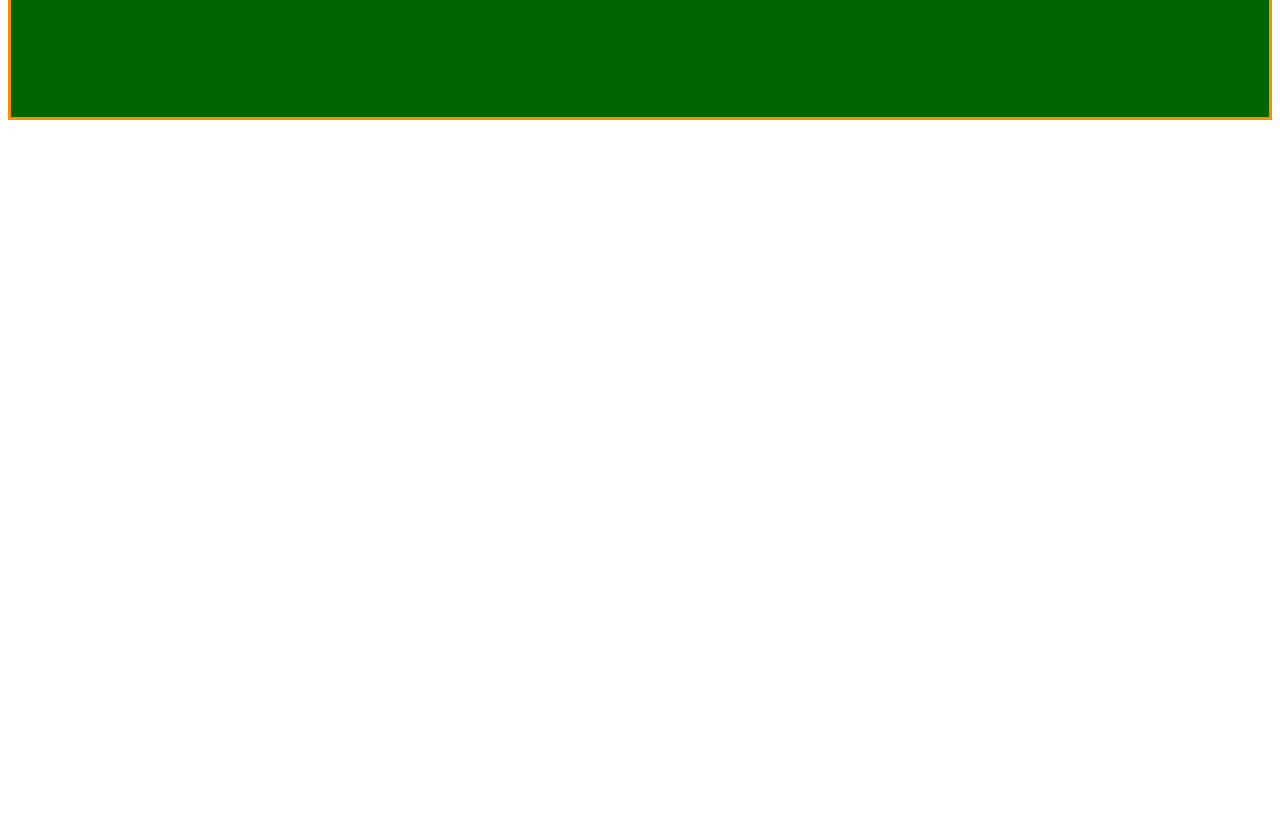
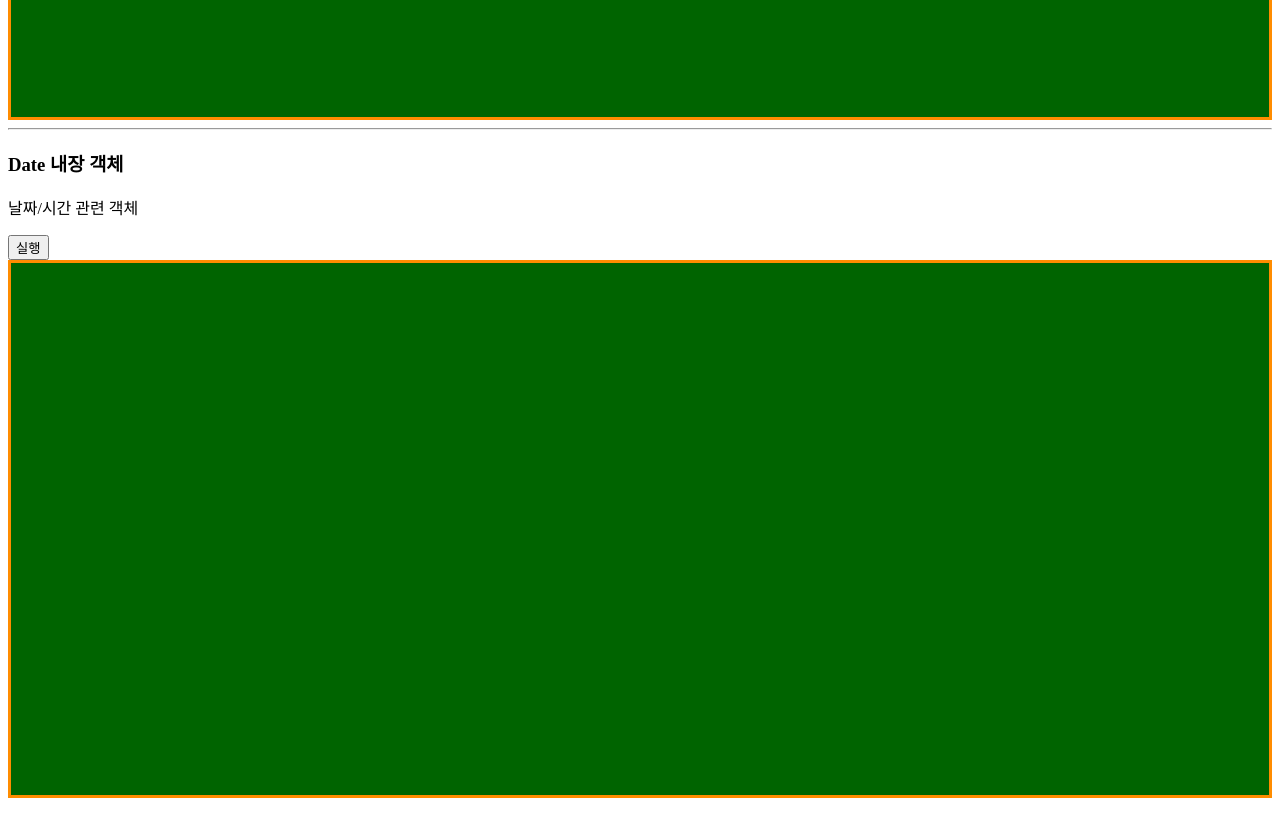
Before and after one commit to Seong-Jun1525/html-css-js, a plain HTML site: page 01_front-workspace/03_JavaScript/07_object.html in a window 1280 px wide. Shown: the part 3780-4616 px from the top of the page. Before the commit the page ends 4448 px from the top, so only its background shows below. Drawn offline with Linux system fonts and the light colour scheme.

Commit message:
07_object 공부 내용 정리

```diff
--- a/01_front-workspace/03_JavaScript/07_object.html
+++ b/01_front-workspace/03_JavaScript/07_object.html
@@ -124,6 +124,15 @@
     <button onclick="test7();">실행</button>
     <div class="area small" id="area7"></div>
 
+    <hr>
+    <h3>Date 내장 객체</h3>
+    <p>
+        날짜/시간 관련 객체
+    </p>
+
+    <button onclick="test8();">실행</button>
+    <div class="area big" id="area8"></div>
+
     <br><br><br><br><br><br><br><br><br><br><br><br><br><br><br><br><br><br><br><br><br><br><br><br><br><br><br><br><br><br>
     <script src="./res/js/07_object.js"></script>
 </body>
--- a/01_front-workspace/03_JavaScript/res/js/07_object.js
+++ b/01_front-workspace/03_JavaScript/res/js/07_object.js
@@ -267,3 +267,69 @@ const test7 = () => {
         ${person2.toString()}<br>
     `
 }
+
+const test8 = () => {
+    // 연도 : getFullYear() -> YYYY
+    // 월   : getMonth() + 1 -> mm
+    // 일   : getDate() -> dd
+    // 요일 : getDay() -> 숫자 타입 0 ~ 6
+    // 시   : getHours()
+    // 분   : getMinutes()
+    // 초   : getSeconds()
+
+    const area8 = document.getElementById("area8");
+
+    const now = new Date();
+
+    // getTime() : ms 단위로 출력
+
+    area8.innerHTML = `현재 날짜 및 시간(getTime()) : ${now.getTime()}<br>`;
+
+    // 2024년 12월 31일 날짜로 생성
+    const begin = new Date(2024, 11, 31); // 연도, 월-1, 일
+    const endDay = new Date(2025, 5, 18, 13, 0, 0); // 연도, 월-1, 일, 시, 분, 초
+    let day = endDay.getDay();
+
+    area8.innerHTML = `
+        ${begin.getTime()}<br>
+        ${endDay.getTime()}<br>
+        <hr>
+        현재 : ${now}<br>
+        개강일 : ${begin}<br>
+        종강일 : ${endDay}<br>
+        연도 : ${endDay.getFullYear()}<br>
+        월 : ${endDay.getMonth()}<br>
+        일 : ${endDay.getDate()}<br>
+        요일 : ${dayInfo2(day)}<br>
+        시 : ${endDay.getHours()}<br>
+        분 : ${endDay.getMinutes()}<br>
+        초 : ${endDay.getSeconds()}<br>
+        <hr>
+        종강일 까지 얼마나 남았는가 ? ${Math.round((endDay - now) / (1 * 1000 * 60 * 60 * 24))}일
+    `
+
+    function dayInfo2(day) {
+        const dayArr = ["일", "월", "화", "수", "목", "금", "토"];
+        return dayArr[day];
+    }
+
+    // 요일 정보 반환 함수
+    function dayInfo(day) {
+        switch(day) {
+            case 0:
+                return "일";
+            case 1:
+                return "월";
+            case 2:
+                return "화";
+            case 3:
+                return "수";
+            case 4:
+                return "목";
+            case 5:
+                return "금";
+            case 6:
+                return "토";
+        }
+    }
+}
```
